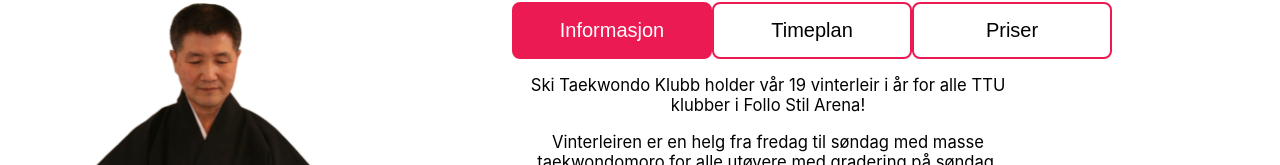
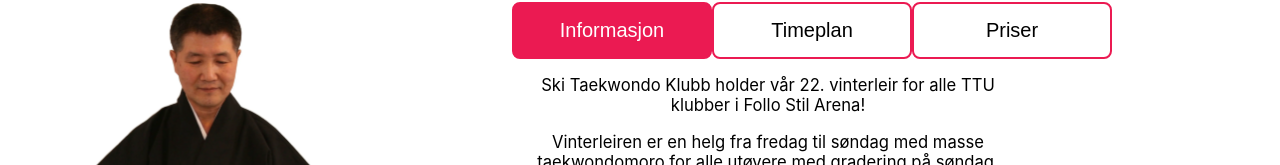
Before and after one commit to skitaekwondoklubb/skitaekwondo.no, a React (Create React App) app in the folder web/ClientApp/: page /vinterleir in a window 1280 px wide. Shown: the part 229-394 px from the top of the page. Built offline with nearby package versions, Linux system fonts and the light colour scheme.

Commit message:
Add master information

```diff
--- a/web/ClientApp/src/containers/registrering/otherinformationform.tsx
+++ b/web/ClientApp/src/containers/registrering/otherinformationform.tsx
@@ -31,6 +31,9 @@
         <div className="slideLeft">
             <p>Dersom det er annen informasjon vi trenger å vite kan dette skrives i tekstfeltet under.</p>
             <p>Vi tar bilder under arrangementer til bruk på nettsiden, Facebook o.l. Dersom du ikke ønsker at du/ditt barn skal bli tatt bilde av må du skrive det i feltet.</p>
+            <p hidden={props.registration.grade == null || props.registration.grade?.dan === false || props.registration.grade.grade < 4}>
+                <b>Hvis du som master er interessert i å instruere på vinterleir, skriv det gjerne under.</b>
+            </p>
             <textarea  className={styles.freeText} value={otherInfo} onChange={(x) => setOtherInfo(x.currentTarget.value)} />
 
             <div className={styles.navigationButtons}>
--- a/web/ClientApp/src/containers/vinterleir/vinterleir.tsx
+++ b/web/ClientApp/src/containers/vinterleir/vinterleir.tsx
@@ -8,7 +8,7 @@
 
     return (
         <div>
-            <p>Ski Taekwondo Klubb holder vår 19 vinterleir i år for alle TTU klubber i Follo Stil Arena!</p>
+            <p>Ski Taekwondo Klubb holder vår 22. vinterleir for alle TTU klubber i Follo Stil Arena!</p>
             <p>Vinterleiren er en helg fra fredag til søndag med masse taekwondomoro for alle utøvere med gradering på søndag.</p>
             <p>Det er en ypperlig måte å bli kjent med andre utøvere fra hele Norge og trene med helt andre flinke mastere fra andre klubber og utøvere!</p>
             <a href={vinterleirPicture} target="_blank" >
```
